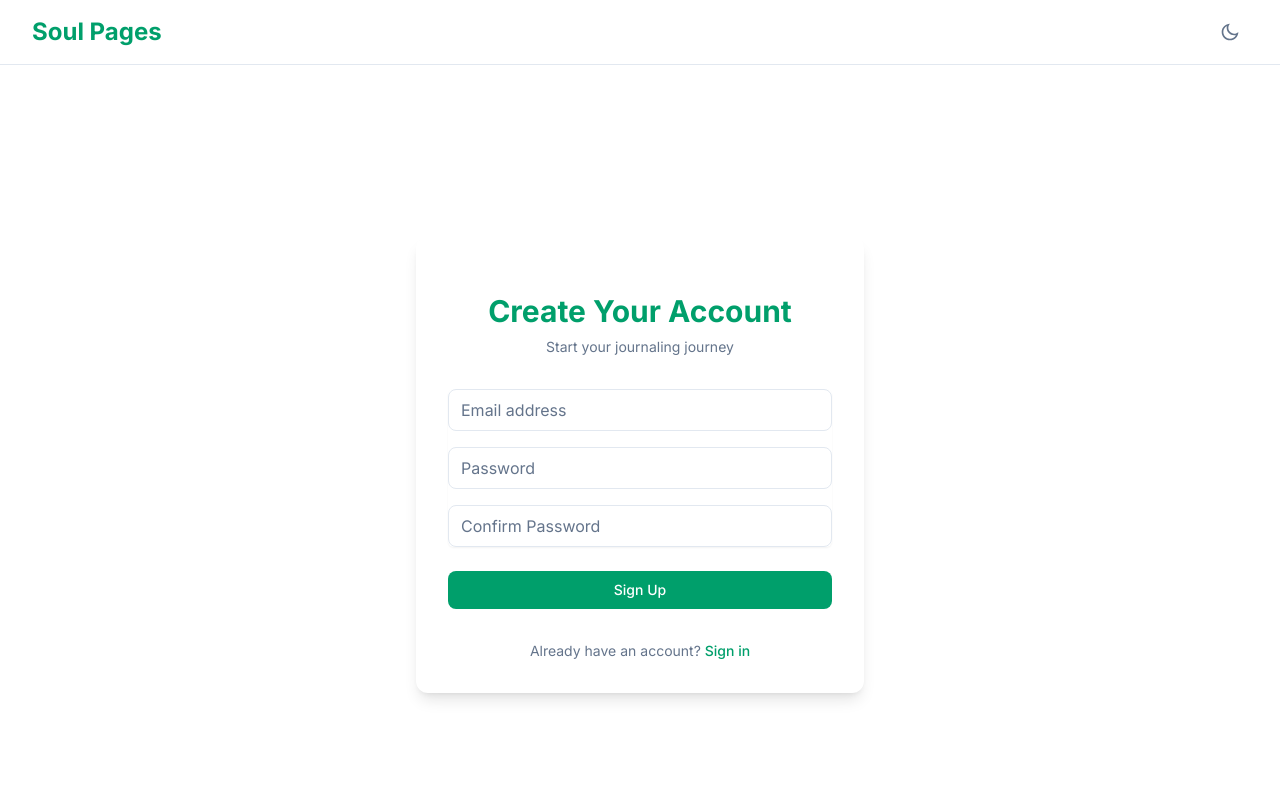
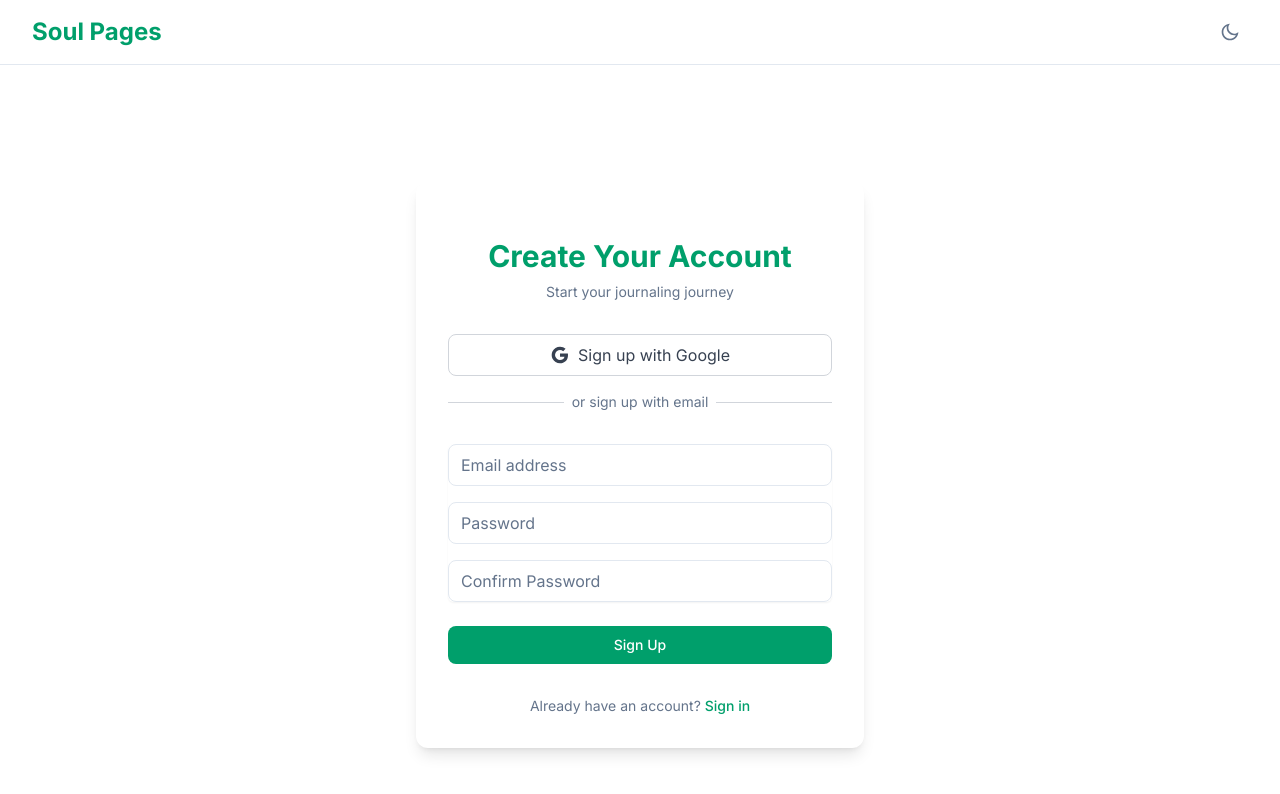
Before and after one commit to omer310/Journaling-App, a Next.js app in the folder web/: page /register in a window 1280 px wide. Shown: the top 794 px of the page. Built offline with nearby package versions, Linux system fonts and the light colour scheme; no server answers.

Commit message:
Added google auth

```diff
--- a/web/src/app/login/page.tsx
+++ b/web/src/app/login/page.tsx
@@ -5,7 +5,25 @@ import { useRouter } from 'next/navigation';
 import { signInWithEmailAndPassword } from 'firebase/auth';
 import { FirebaseError } from 'firebase/app';
 import { auth } from '@/components/AuthProvider';
+import { SocialAuth } from '@/components/SocialAuth';
 import Link from 'next/link';
+
+const getErrorMessage = (error: FirebaseError) => {
+  switch (error.code) {
+    case 'auth/invalid-credential':
+    case 'auth/wrong-password':
+    case 'auth/user-not-found':
+      return 'Invalid email or password. Please try again.';
+    case 'auth/invalid-email':
+      return 'Invalid email address. Please enter a valid email.';
+    case 'auth/user-disabled':
+      return 'This account has been disabled. Please contact support.';
+    case 'auth/too-many-requests':
+      return 'Too many failed attempts. Please try again later.';
+    default:
+      return 'Failed to log in. Please try again.';
+  }
+};
 
 export default function LoginPage() {
   const [email, setEmail] = useState('');
@@ -28,11 +46,14 @@ export default function LoginPage() {
       await signInWithEmailAndPassword(auth, email, password);
       router.push('/journal');
     } catch (error: unknown) {
-      console.error('Login error:', error);
       if (error instanceof FirebaseError) {
-        setError(error.message || 'Failed to log in. Please try again.');
+        // Don't log the error to console in production
+        if (process.env.NODE_ENV === 'development') {
+          console.debug('Login error:', error.code);
+        }
+        setError(getErrorMessage(error));
       } else {
-        setError('Failed to log in. Please try again.');
+        setError('An unexpected error occurred. Please try again.');
       }
     } finally {
       setLoading(false);
@@ -50,6 +71,8 @@ export default function LoginPage() {
             Sign in to continue your journaling journey
           </p>
         </div>
+
+        <SocialAuth />
 
         <form className="mt-8 space-y-6" onSubmit={handleLogin}>
           {error && (
--- a/web/src/app/register/page.tsx
+++ b/web/src/app/register/page.tsx
@@ -5,6 +5,7 @@ import { useRouter } from 'next/navigation';
 import { createUserWithEmailAndPassword } from 'firebase/auth';
 import { FirebaseError } from 'firebase/app';
 import { auth } from '@/components/AuthProvider';
+import { SocialAuth } from '@/components/SocialAuth';
 import Link from 'next/link';
 
 export default function RegisterPage() {
@@ -61,6 +62,8 @@ export default function RegisterPage() {
             Start your journaling journey
           </p>
         </div>
+
+        <SocialAuth />
 
         <form className="mt-8 space-y-6" onSubmit={handleRegister}>
           {error && (
--- /dev/null
+++ b/web/src/components/SocialAuth.tsx
@@ -0,0 +1,97 @@
+'use client';
+
+import { useState } from 'react';
+import {
+  GoogleAuthProvider,
+  signInWithPopup,
+} from 'firebase/auth';
+import { FirebaseError } from 'firebase/app';
+import { auth } from './AuthProvider';
+import { RiGoogleFill } from 'react-icons/ri';
+import { useRouter } from 'next/navigation';
+import { usePathname } from 'next/navigation';
+
+const getGoogleErrorMessage = (error: FirebaseError) => {
+  switch (error.code) {
+    case 'auth/popup-closed-by-user':
+    case 'auth/cancelled-popup-request':
+      return 'Sign in was cancelled. Please try again.';
+    case 'auth/popup-blocked':
+      return 'Pop-up was blocked by your browser. Please allow pop-ups and try again.';
+    case 'auth/account-exists-with-different-credential':
+      return 'An account already exists with this email using a different sign-in method.';
+    case 'auth/unauthorized-domain':
+      return 'This domain is not authorized for Google sign-in.';
+    case 'auth/operation-not-allowed':
+      return 'Google sign-in is not enabled. Please contact support.';
+    default:
+      return 'Failed to sign in with Google. Please try again.';
+  }
+};
+
+export function SocialAuth() {
+  const [error, setError] = useState<string | null>(null);
+  const [loading, setLoading] = useState<boolean>(false);
+  const router = useRouter();
+  const pathname = usePathname();
+  const isRegister = pathname === '/register';
+
+  const handleGoogleSignIn = async () => {
+    try {
+      setError(null);
+      setLoading(true);
+      const provider = new GoogleAuthProvider();
+      provider.addScope('profile');
+      provider.addScope('email');
+      provider.setCustomParameters({
+        prompt: 'select_account'
+      });
+      await signInWithPopup(auth, provider);
+      router.push('/journal');
+    } catch (error) {
+      if (error instanceof FirebaseError) {
+        // Only log in development
+        if (process.env.NODE_ENV === 'development') {
+          console.debug('Google sign in error:', error.code);
+        }
+        setError(getGoogleErrorMessage(error));
+      } else {
+        setError('An unexpected error occurred. Please try again.');
+      }
+    } finally {
+      setLoading(false);
+    }
+  };
+
+  return (
+    <div className="space-y-4">
+      <div className="flex flex-col gap-3">
+        <button
+          onClick={handleGoogleSignIn}
+          disabled={loading}
+          className="flex items-center justify-center gap-2 w-full px-4 py-2 text-gray-700 bg-white border border-gray-300 rounded-lg hover:bg-gray-50 focus:outline-none focus:ring-2 focus:ring-offset-2 focus:ring-primary disabled:opacity-50 disabled:cursor-not-allowed"
+        >
+          <RiGoogleFill className="w-5 h-5" />
+          <span>{loading ? 'Signing in...' : (isRegister ? 'Sign up with Google' : 'Continue with Google')}</span>
+        </button>
+      </div>
+
+      {error && (
+        <div className="text-red-500 text-sm text-center">
+          {error}
+        </div>
+      )}
+
+      <div className="relative">
+        <div className="absolute inset-0 flex items-center">
+          <div className="w-full border-t border-gray-300"></div>
+        </div>
+        <div className="relative flex justify-center text-sm">
+          <span className="px-2 bg-background text-secondary">
+            or {isRegister ? 'sign up' : 'continue'} with email
+          </span>
+        </div>
+      </div>
+    </div>
+  );
+}
--- a/web/src/store/useStore.ts
+++ b/web/src/store/useStore.ts
@@ -1,5 +1,5 @@
 import { create } from 'zustand';
-import { persist } from 'zustand/middleware';
+import { persist, createJSONStorage } from 'zustand/middleware';
 import {
   collection,
   onSnapshot,
@@ -14,6 +14,24 @@ import {
 import { auth } from '@/components/AuthProvider';
 
 const db = getFirestore();
+
+// Create a custom storage that checks for window/localStorage availability
+const customStorage = {
+  getItem: (name: string): string | null => {
+    if (typeof window === 'undefined') return null;
+    return localStorage.getItem(name);
+  },
+  setItem: (name: string, value: string): void => {
+    if (typeof window !== 'undefined') {
+      localStorage.setItem(name, value);
+    }
+  },
+  removeItem: (name: string): void => {
+    if (typeof window !== 'undefined') {
+      localStorage.removeItem(name);
+    }
+  },
+};
 
 interface Tag {
   id: string;
@@ -189,38 +207,13 @@ export const useStore = create<AppState>()(
     }),
     {
       name: 'soul-pages-storage',
+      storage: createJSONStorage(() => customStorage),
       partialize: (state) => ({
         currentTheme: state.currentTheme,
         customThemes: state.customThemes,
         tags: state.tags,
         pendingSync: state.pendingSync,
       }),
-      storage: {
-        getItem: (name) => {
-          try {
-            const str = localStorage.getItem(name);
-            if (!str) return null;
-            return JSON.parse(str);
-          } catch (error) {
-            console.warn('Failed to get from storage:', error);
-            return null;
-          }
-        },
-        setItem: (name, value) => {
-          try {
-            localStorage.setItem(name, JSON.stringify(value));
-          } catch (error) {
-            console.warn('Failed to save to storage:', error);
-          }
-        },
-        removeItem: (name) => {
-          try {
-            localStorage.removeItem(name);
-          } catch (error) {
-            console.warn('Failed to remove from storage:', error);
-          }
-        },
-      },
     }
   )
 );
```
